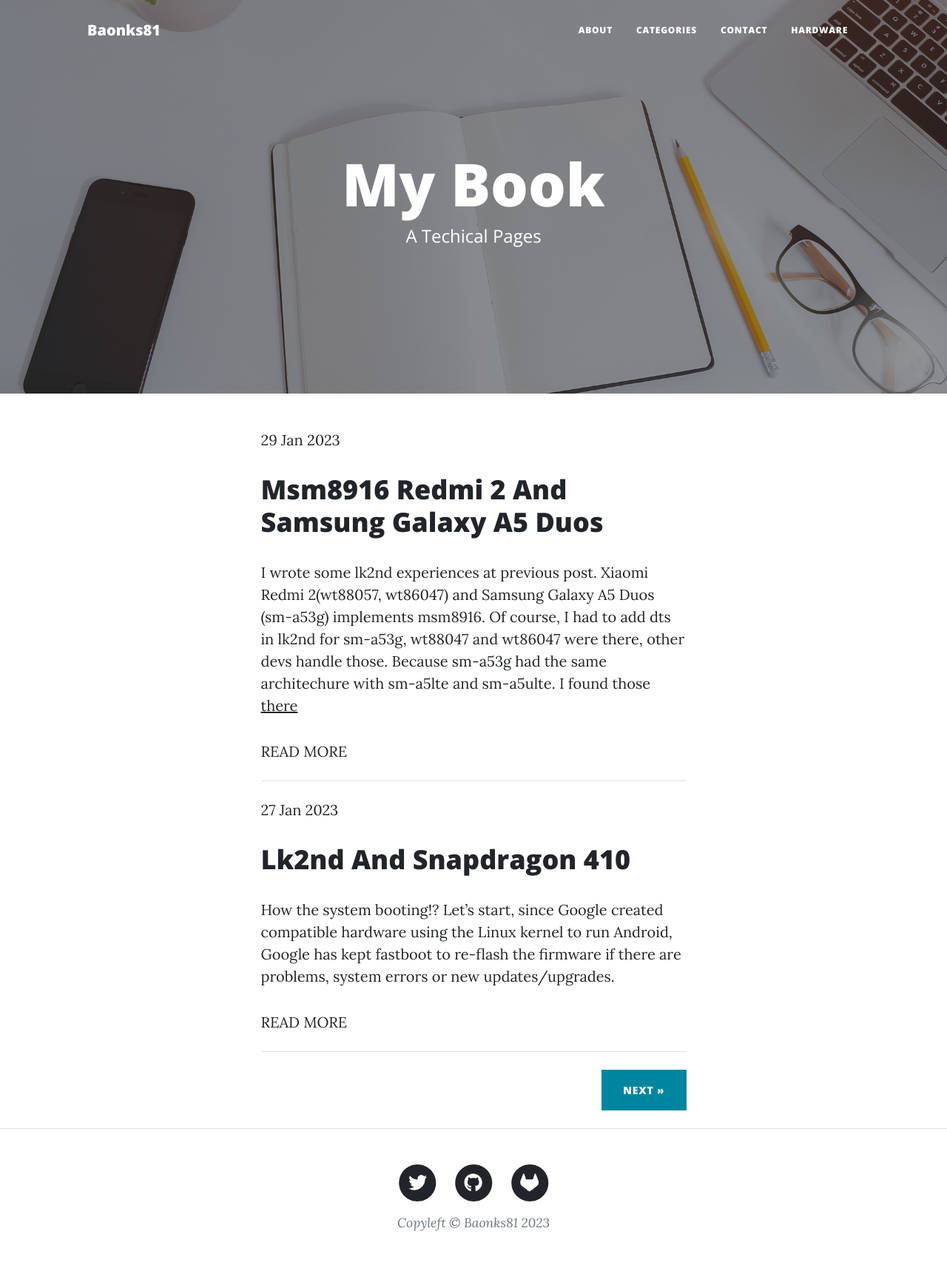
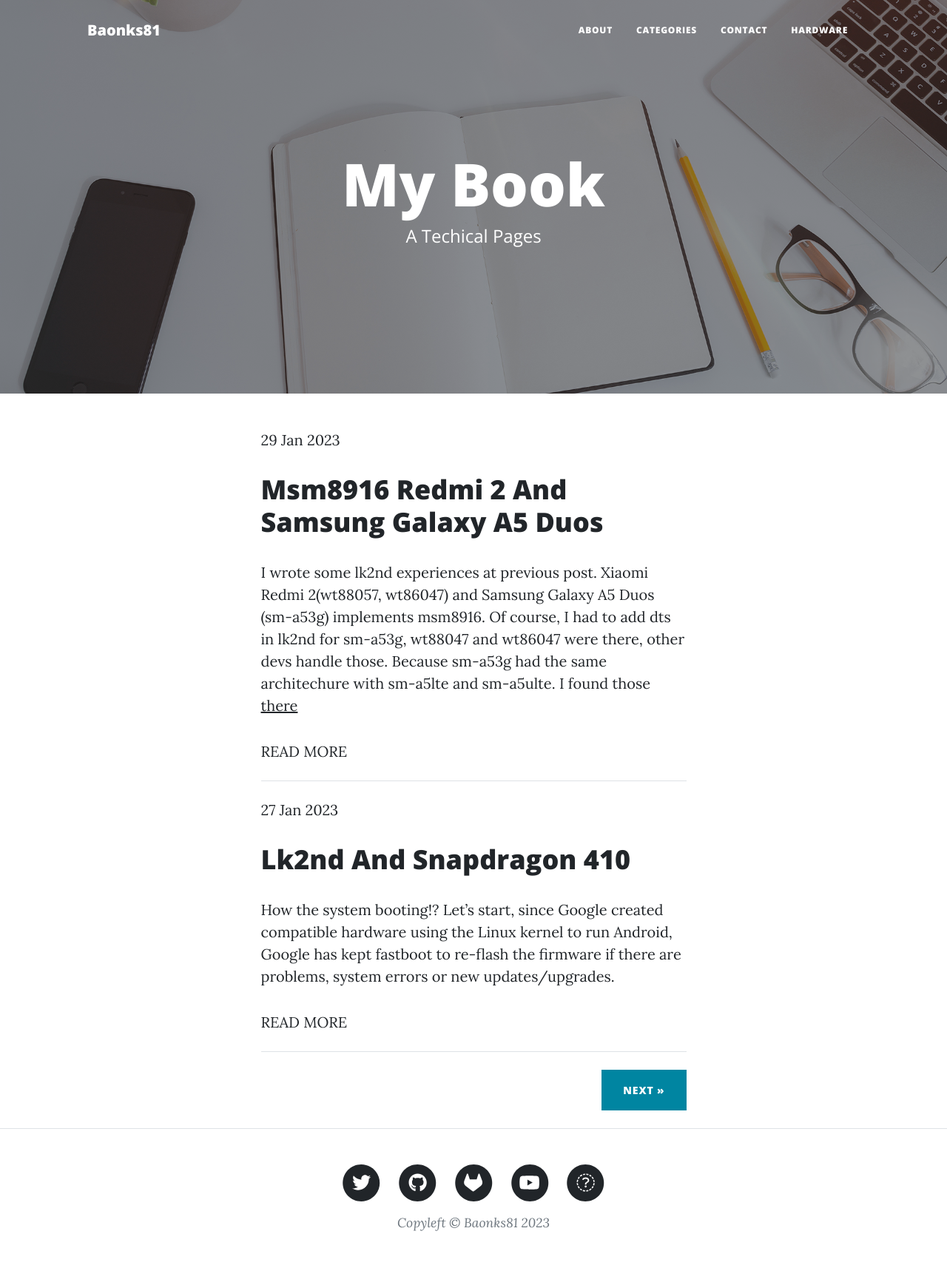
Before and after one commit to Baonks81/baonks81.github.io, a Jekyll site: the page built from index.html, in a window 1280 px wide. Shown: the whole page at 74% size. Built offline with Jekyll 4.4.1, drawn with Linux system fonts in a browser that asks for light colours; nearby versions of some CDN libraries; the list of posts is cut into pages by our own code.

Commit message:
Update footer.html

```diff
--- a/_includes/footer.html
+++ b/_includes/footer.html
@@ -37,6 +37,22 @@
                 </span>
               </a>
             </li>
+            <li class="list-inline-item">
+              <a href="https://m.youtube.com/@baonks813" target="_blank">
+                <span class="fa-stack fa-lg">
+                  <i class="fas fa-circle fa-stack-2x"></i>
+                  <i class="fab fa-youtube fa-stack-1x fa-inverse"></i>
+                </span>
+              </a>
+            </li>
+            <li class="list-inline-item">
+              <a href="https://matrix.to/#/#offtopic:postmarketos.org" target="_blank">
+                <span class="fa-stack fa-lg">
+                  <i class="fas fa-circle fa-stack-2x"></i>
+                  <i class="fab fa-matrix fa-stack-1x fa-inverse"></i>
+                </span>
+              </a>
+            </li>
           </ul>
         <div class="small text-center text-muted fst-italic">Copyleft &copy; Baonks81 2023</div>
       </div>
```
